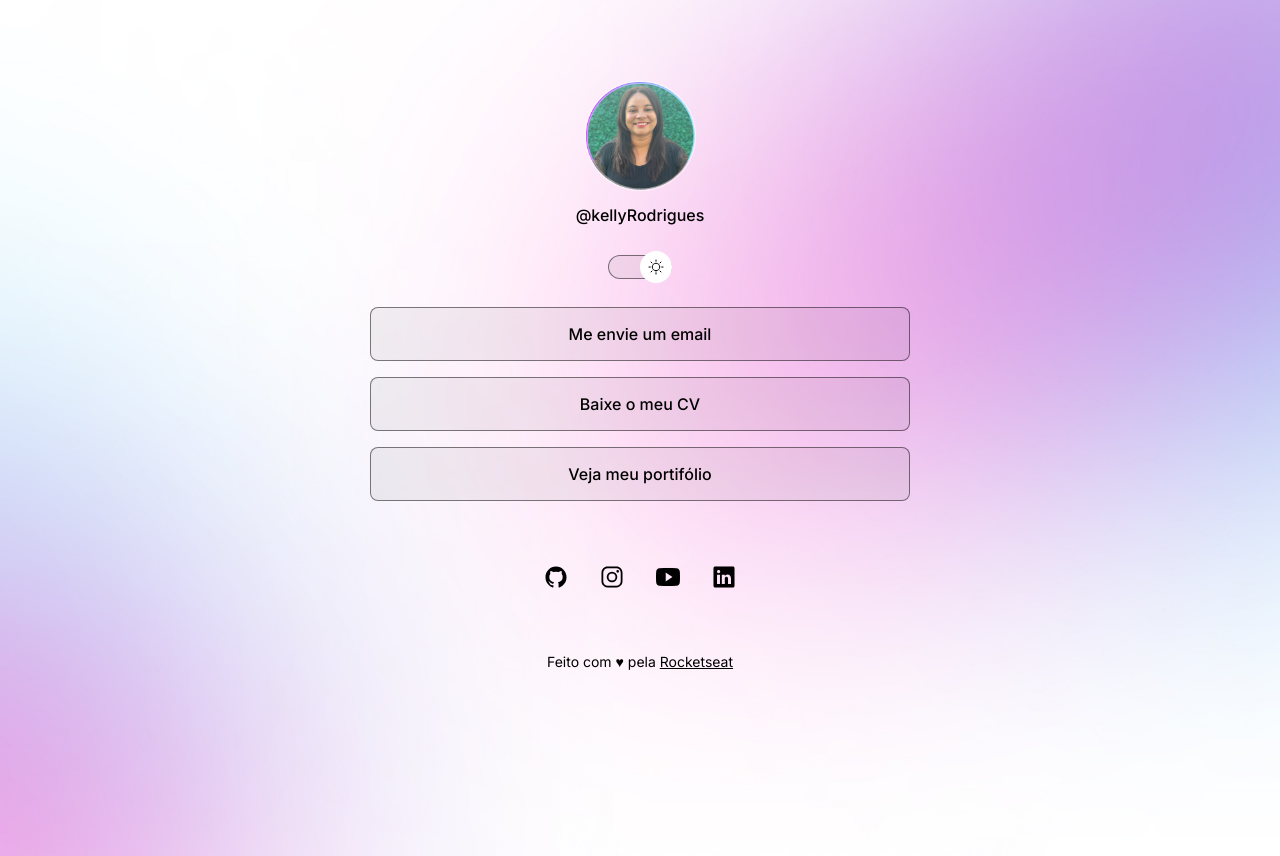
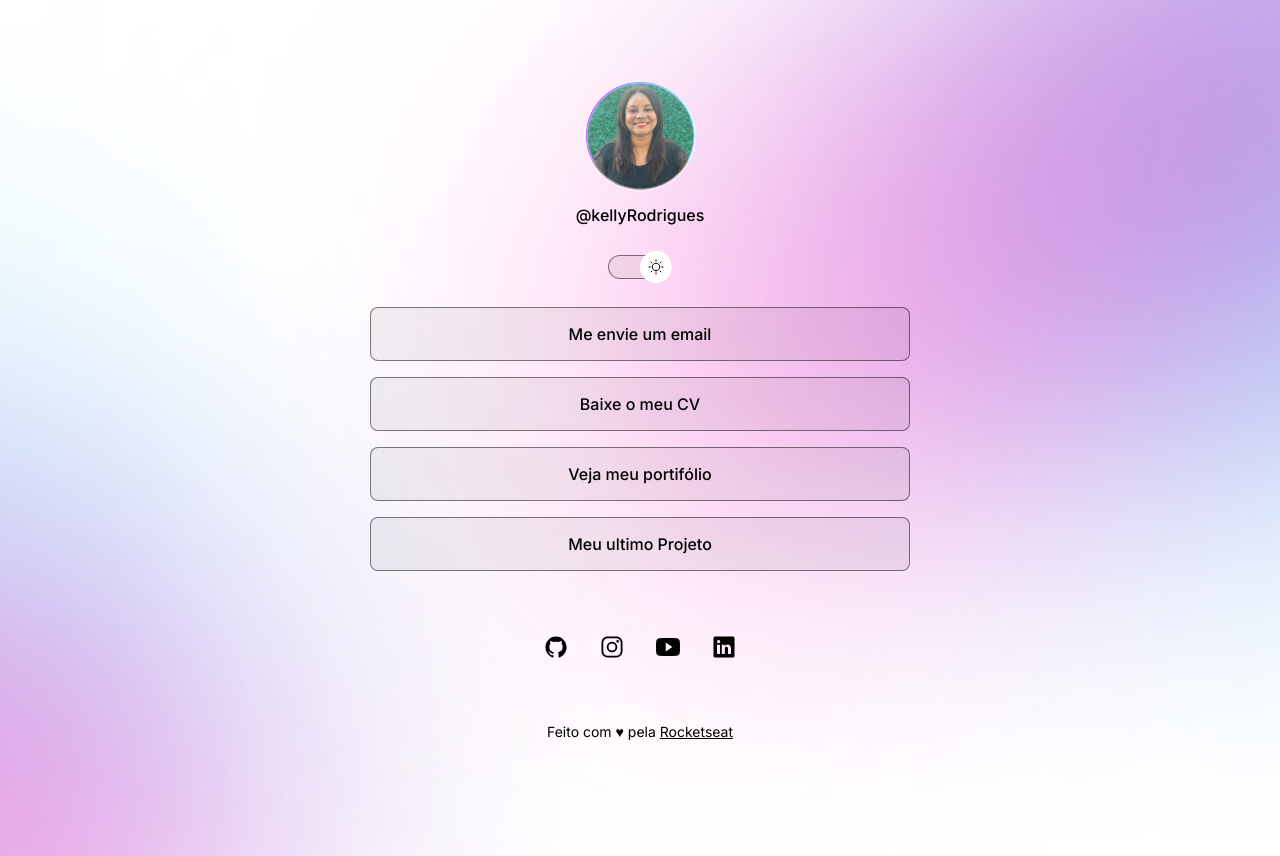
Before and after one commit to KellyRodrigues85/projeto_devLinks, a plain HTML site: page index.html in a window 1280 px wide. Drawn offline with nearby package versions, Linux system fonts and the light colour scheme.

Commit message:
change profile

```diff
--- a/index.html
+++ b/index.html
@@ -27,6 +27,7 @@
             <li><a href="#" target="_blank">Me envie um email </a></li>
             <li><a href="#" target="_blank">Baixe o meu CV</a></li>
             <li><a href="https://github.com/KellyRodrigues85" target="_blank">Veja meu portifólio</a></li>
+            <li><a href="https://github.com/KellyRodrigues85" target="_blank">Meu ultimo Projeto</a></li>
 
             </li>
         </ul>
```
